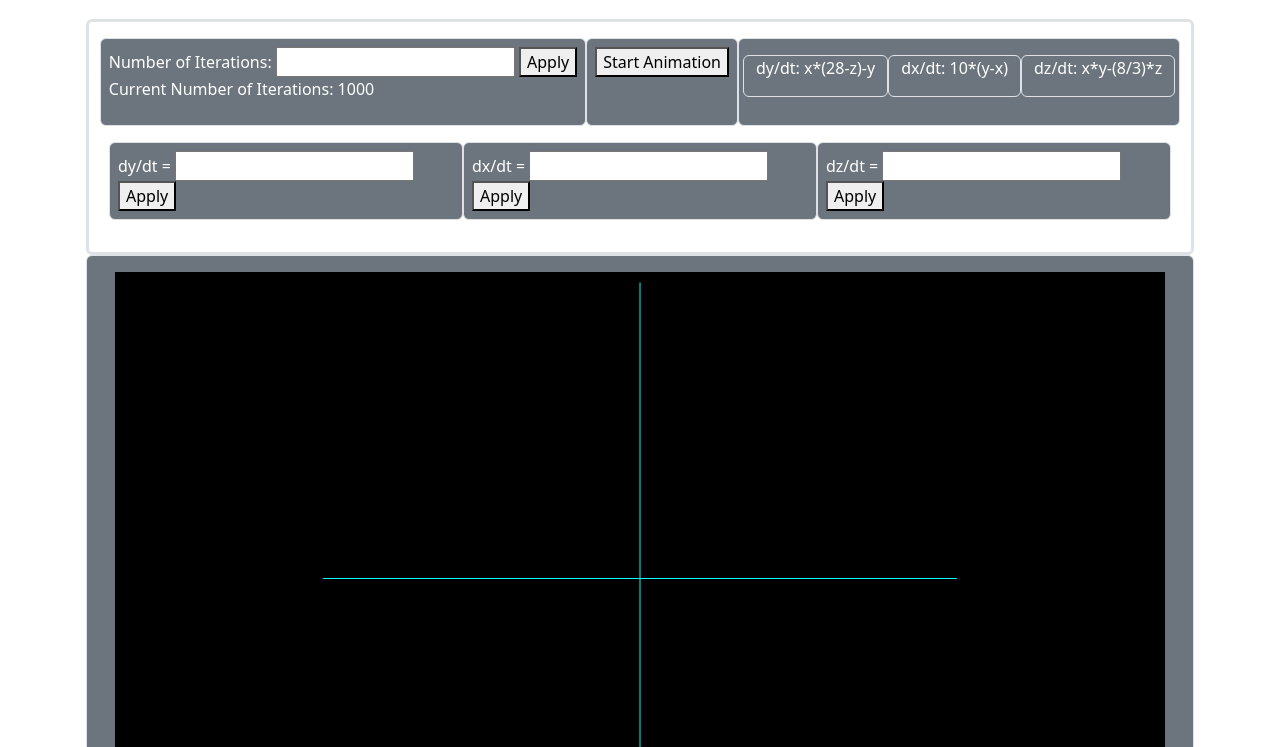
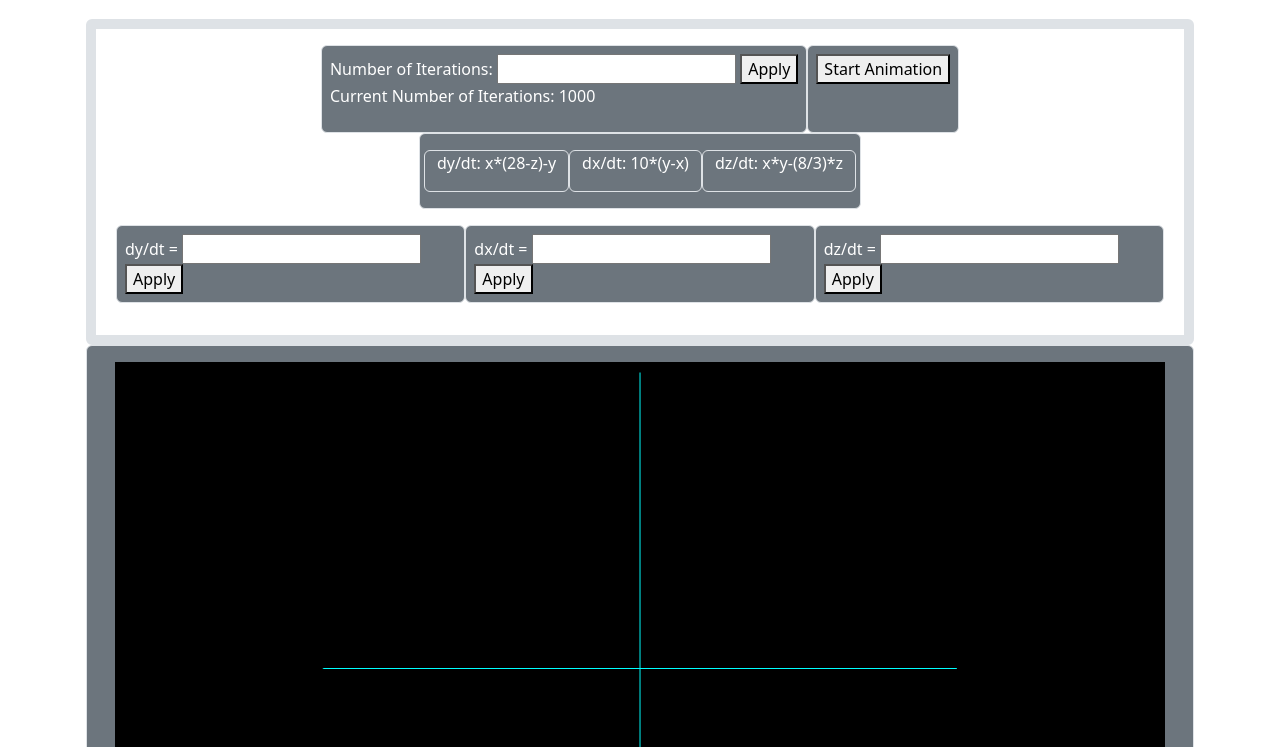
Before and after one commit to NoahWanless/3DdiffeqPlotter, a website built with Vite: page index.html in a window 1280 px wide. Shown: the part 53-800 px from the top of the page. Built offline with nearby package versions, Linux system fonts and the light colour scheme.

Commit message:
style updates

```diff
--- a/index.html
+++ b/index.html
@@ -17,7 +17,7 @@
   <div class="container">
       <div class="row p-3 justify-content-center ">
 
-        <div class="container border border-3 rounded p-3 mx-auto">
+        <div class="container border rounded p-3 mx-auto" style="border-width: 10px !important">
             <div class="row justify-content-center">
               <div class="col-auto border rounded p-2 text-bg-secondary">
                 <label id = "inputlabel1">Number of Iterations:</label>
```
